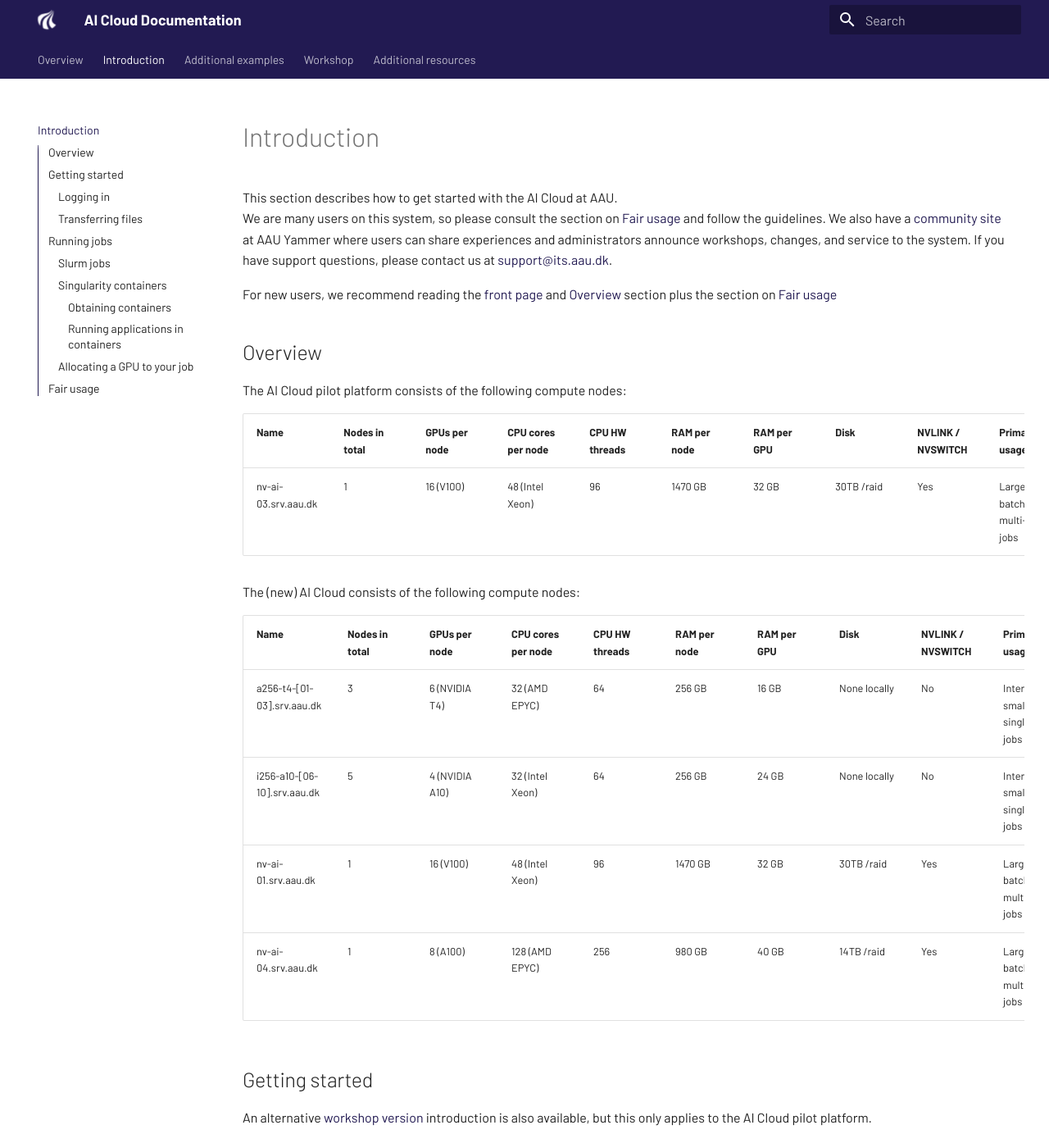
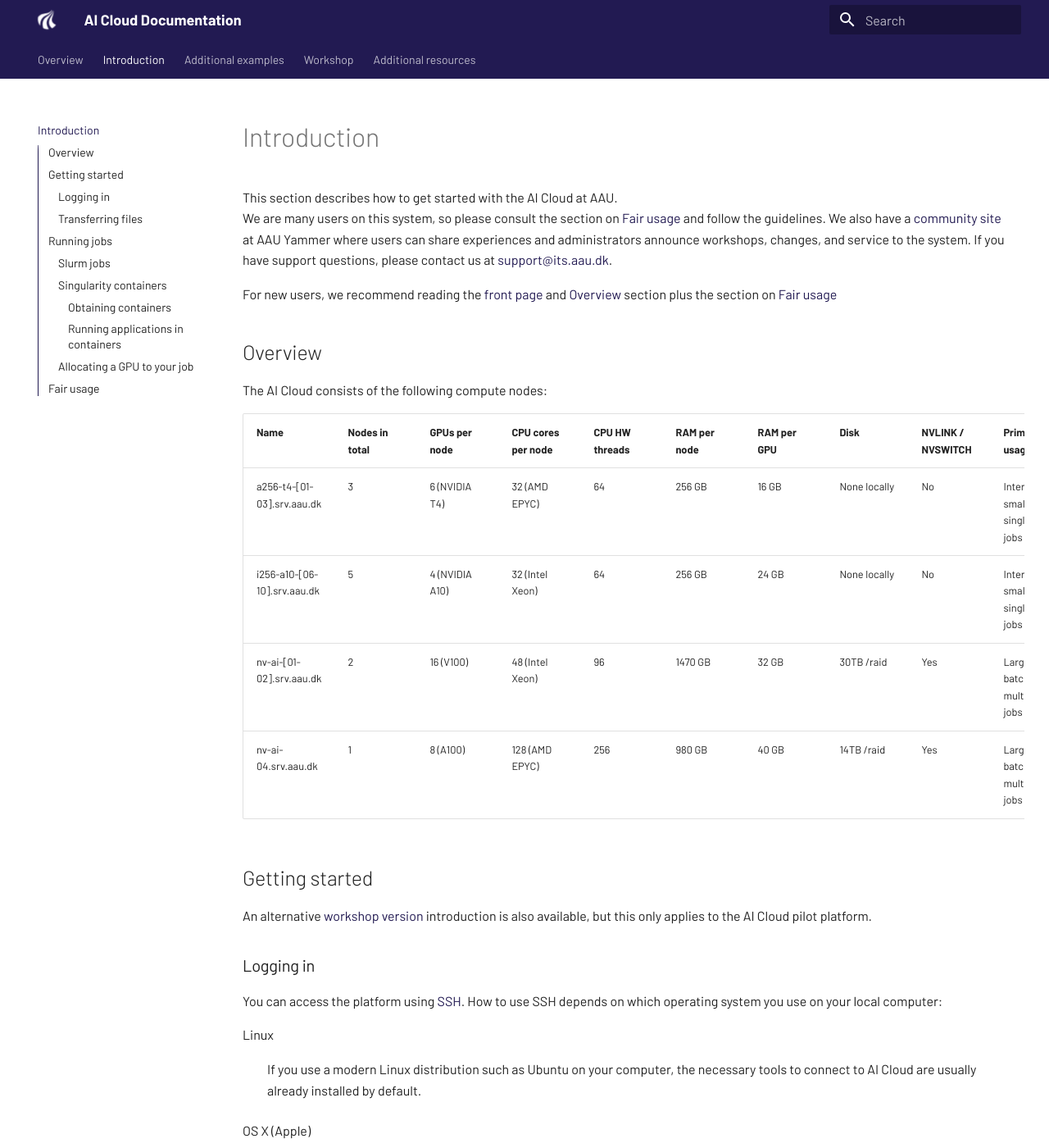
Before and after one commit to aau-claaudia/aicloud-docs, an MkDocs documentation site: the page built from docs/introduction.md, in a window 1280 px wide and 1400 px high. Shown: the whole window at 82% size. Built offline with MkDocs 1.6.1 and Material for MkDocs 9.7.7, drawn with Linux system fonts in a browser that asks for light colours; some of the changed text lies outside the part shown.

Commit message:
Update to reflect that the pilot platform is gone

````diff
--- a/docs/introduction.md
+++ b/docs/introduction.md
@@ -16,19 +16,13 @@ usage](#fair-usage)
 
 <!--**It is intended that all analysis on AI Cloud II are run via  containers which you start and manage by yourselves. It is possible to build singularity images from the NVIDIA's stock docker images [NVIDIA GPU Cloud](https://ngc.nvidia.com/) - check also this [Support Matrix](https://docs.nvidia.com/deeplearning/dgx/support-matrix/index.html "support matrix"). If you need something of your own taste, all software tools and their dependencies are supposed to be installed inside your containers. Furthermore, if you want to use the software stack again and again, it is a good idea to create a singularity image for that.**-->
 
-The AI Cloud pilot platform consists of the following compute nodes:
-
-| Name                        | Nodes in total |GPUs per node   | CPU cores per node | CPU HW threads | RAM per node | RAM per GPU  | Disk         | NVLINK / NVSWITCH | Primary usage                         |
-| ---                         | ---            | ---            | ---                | ---            | ---          | ---          | ---          | ---               | ---                                   |
-| nv-ai-03.srv.aau.dk         | 1              | 16 (V100)      | 48 (Intel Xeon)    | 96             | 1470 GB      | 32 GB        | 30TB /raid   | Yes               | Large / batch / multi-GPU jobs        |
-
-The (new) AI Cloud consists of the following compute nodes:
+The AI Cloud consists of the following compute nodes:
 
 | Name                        | Nodes in total |GPUs per node   | CPU cores per node | CPU HW threads | RAM per node | RAM per GPU  | Disk         | NVLINK / NVSWITCH | Primary usage                         |
 | ---                         | ---            | ---            | ---                | ---            | ---          | ---          | ---          | ---               | ---                                   |
 | a256-t4-[01-03].srv.aau.dk  | 3              | 6 (NVIDIA T4)  | 32 (AMD EPYC)      | 64             | 256 GB       | 16 GB        | None locally | No                | Interactive / smaller single-GPU jobs |
 | i256-a10-[06-10].srv.aau.dk | 5              | 4 (NVIDIA A10) | 32 (Intel Xeon)    | 64             | 256 GB       | 24 GB        | None locally | No                | Interactive / smaller single-GPU jobs |
-| nv-ai-01.srv.aau.dk         | 1              | 16 (V100)      | 48 (Intel Xeon)    | 96             | 1470 GB      | 32 GB        | 30TB /raid   | Yes               | Large / batch / multi-GPU jobs        |
+| nv-ai-[01-02].srv.aau.dk    | 2              | 16 (V100)      | 48 (Intel Xeon)    | 96             | 1470 GB      | 32 GB        | 30TB /raid   | Yes               | Large / batch / multi-GPU jobs        |
 | nv-ai-04.srv.aau.dk         | 1              | 8 (A100)       | 128 (AMD EPYC)     | 256            | 980 GB       | 40 GB        | 14TB /raid   | Yes               | Large / batch / multi-GPU jobs        |
 
 ## Getting started
@@ -81,31 +75,16 @@ the following command on the command line of your local computer:
 
 ???+ example
 
-    === "AI Cloud"
-
-        ```console
-        ssh -l <aau email> ai-fe02.srv.aau.dk
-        ```
-
-    === "AI Cloud pilot platform"
-
-        ```console
-        ssh -l <aau email> ai-pilot.srv.aau.dk
-        ```
+    ```console
+    ssh -l <aau email> ai-fe02.srv.aau.dk
+    ```
 
     Replace `<aau email>` with your AAU email address, e.g.
 
-    === "AI Cloud"
 
-        ```console
-        ssh -l tari@its.aau.dk ai-fe02.srv.aau.dk
-        ```
-
-    === "AI Cloud pilot platform"
-
-        ```console
-        ssh -l tari@its.aau.dk ai-pilot.srv.aau.dk
-        ```
+   ```console
+   ssh -l tari@its.aau.dk ai-fe02.srv.aau.dk
+   ```
 
 If you wish to access while **not** being connected to the AAU
 network, you have two options: [Use
@@ -118,21 +97,11 @@ gateway](https://www.en.its.aau.dk/instructions/Username+and+password/SSH/).
     through your personal SSH configuration (in Linux/OS X this is often
     located in: `$HOME/.ssh/config`).
 
-    === "AI Cloud"
-
-        ```console
-        Host ai-fe02.srv.aau.dk
-             User <aau email>
-             ProxyJump %r@sshgw.aau.dk
-        ```
-
-    === "AI Cloud pilot platform"
-
-        ```console
-        Host ai-pilot.srv.aau.dk
-             User <aau email>
-             ProxyJump %r@sshgw.aau.dk
-        ```
+    ```console
+    Host ai-fe02.srv.aau.dk
+         User <aau email>
+         ProxyJump %r@sshgw.aau.dk
+    ```
 
     Add the above configuration to your personal ssh config file (often
     located in: `$HOME/.ssh/config` on Linux or OS X systems). Now you
@@ -146,52 +115,29 @@ You can transfer files to/from AI Cloud using the command line utility
 
 ???+ example
 
-    === "AI Cloud"
-
-        ```console
-        scp some-file <aau email>@ai-fe02.srv.aau.dk:~
-        ```
-
-    === "AI Cloud pilot platform"
-
-        ```console
-        scp some-file <aau email>@ai-pilot.srv.aau.dk:~
-        ```
+    ```console
+	scp some-file <aau email>@ai-fe02.srv.aau.dk:~
+	```
 
     where '~' means your user directory on AI Cloud. You can append
     directories below that to your destination:
 
 ???+ example
 
-    === "AI Cloud"
-
-        ```console
-        scp some-file <aau email>@ai-fe02.srv.aau.dk:~/some-dir/some-sub-dir/
-        ```
-
-    === "AI Cloud pilot platform"
-
-        ```console
-        scp some-file <aau email>@ai-pilot.srv.aau.dk:~/some-dir/some-sub-dir/
-        ```
+    ```console
+	scp some-file <aau email>@ai-fe02.srv.aau.dk:~/some-dir/some-sub-dir/
+	```
 
 You can also copy in the opposite direction, e.g. from the AI Cloud
 pilot platform to your local computer with:
 
 ???+ example
 
-    === "AI Cloud"
+    ```console
+	scp <aau email>@ai-fe02.srv.aau.dk:~/some-folder/some-subfolder/some-file .
+	```
 
-        ```console
-        scp <aau email>@ai-fe02.srv.aau.dk:~/some-folder/some-subfolder/some-file .
-        ```
-
-    === "AI Cloud pilot platform"
-
-        ```console
-        scp <aau email>@ai-pilot.srv.aau.dk:~/some-folder/some-subfolder/some-file .
-        ```
-	where '.' means the current directory you are located in on your local
+    where '.' means the current directory you are located in on your local
 	computer.
 
 In general, file transfer tools that can use SSH as protocol should
````
Also changed, not shown: docs/overview.md (+36 -56 lines).
